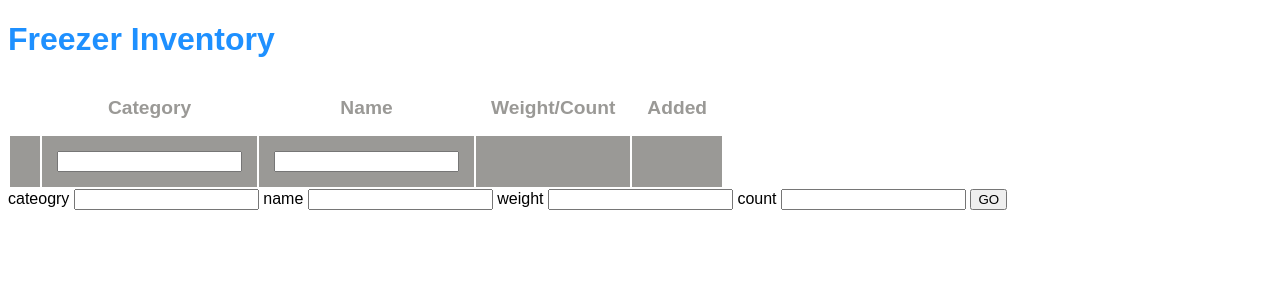
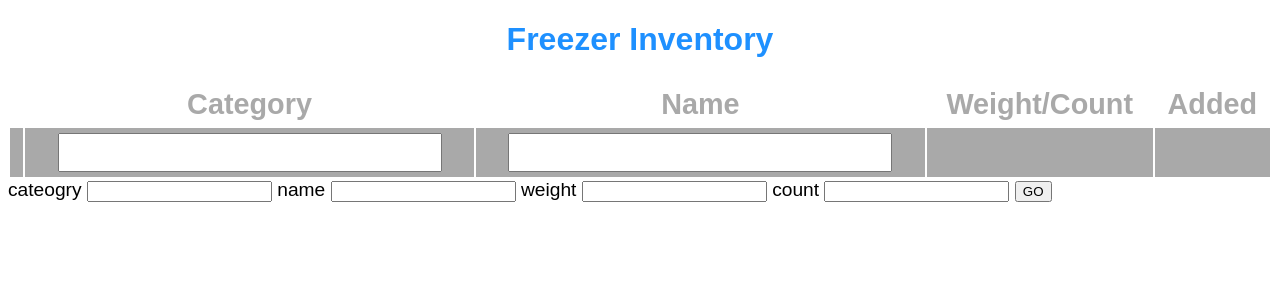
Before and after one commit to spx1/freezer-inventory, a Flask app: page /Inventory/home in a window 1280 px wide. Shown: the top 300 px of the page. Run offline with Flask 3, Linux system fonts and the light colour scheme; data that the repository does not hold is empty; parts of the project's set-up code (start-up, migrations or seed data) failed here and were passed over.

Commit message:
Improve table display

```diff
--- a/app/static/inventory.css
+++ b/app/static/inventory.css
@@ -1,5 +1,5 @@
 body {
-    font-size: 100%;
+    font-size: 1.0em;
     font-family: Arial, Helvetica, sans-serif;
     color: black;
 }
@@ -7,31 +7,39 @@ body {
 h1 {
     font-size: 2.0em;
     color: dodgerblue;
+    text-align: center;
 }
 
-h1.form {
+table {
+    font-family: Arial, Helvetica, sans-serif;
     text-align: center;
+    width: 100%;
+    font-size: 1.5em;
+    color: black;
+    background-color: white;
 }
 
 th {
     font-size: 1.2em;
-    font-family: Arial, Helvetica, sans-serif;
-    color: #9a9996;
-    text-align: center;
-    padding: 15px;
+    color: darkgray;
+    padding: 0.2em;
 }
 
-tr {
-    font-size: 100%;
-    font-family: Arial, Helvetica, sans-serif;
-    color: black;
-}
-tr:nth-child(even) {background-color: #9a9996;}
+tr:nth-child(even) {background-color: darkgray;}
 
 td {
-    font-size: 1.0em;
-    font-family: Arial, Helvetica, sans-serif;
     color: black;
-    text-align: center;
-    padding: 15px;
+    padding: 0.2em;
 }
+
+td button {
+    font-size: 1.2em;
+}
+
+td input {
+    font-size: 1.2em;
+}
+
+form {
+    font-size: 1.2em;
+}
```
